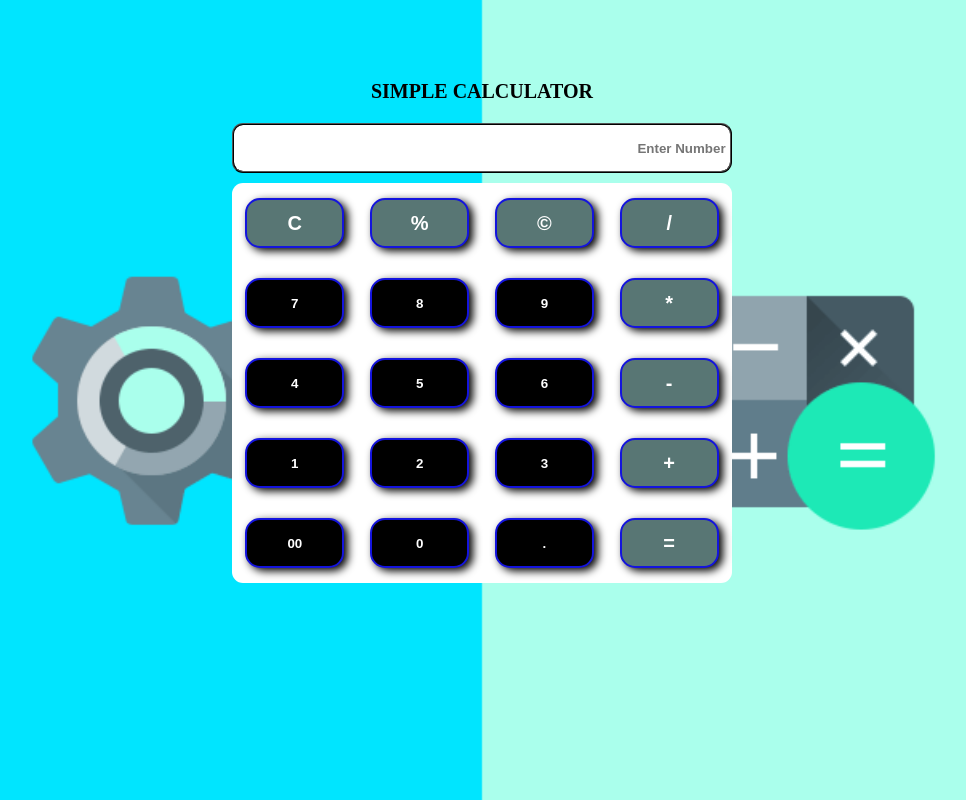
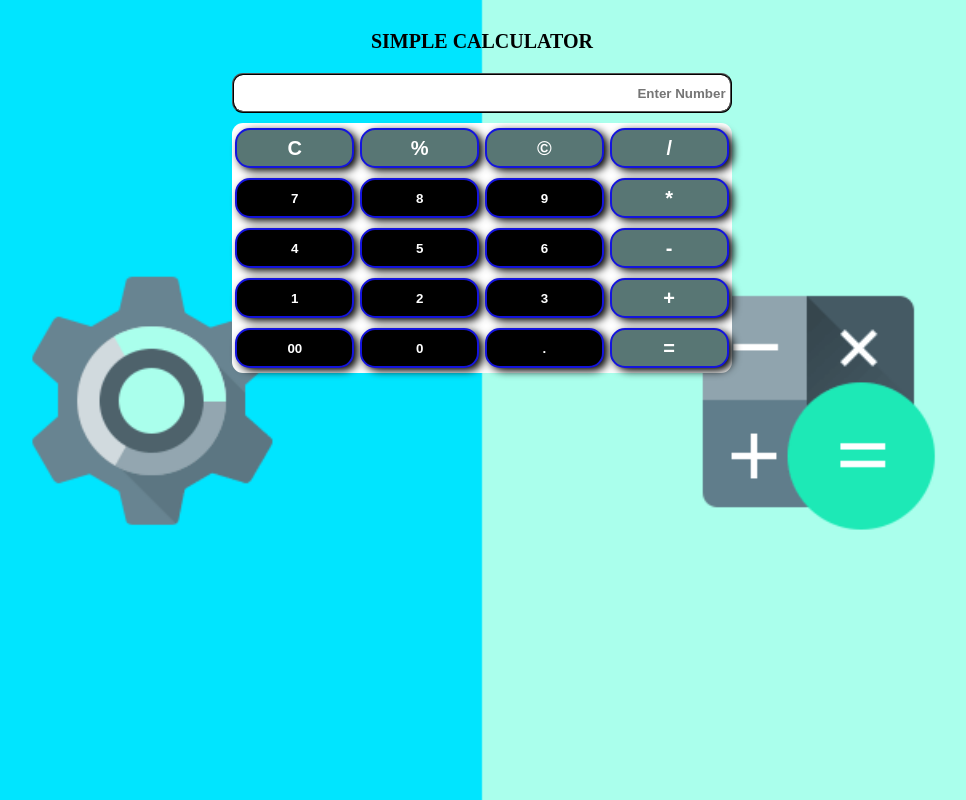
Before and after one commit to Renubakshi/Simple-Calculator, a plain HTML site: page index.html in a window 1280 px wide. Shown: the whole page, without its empty margins (158-1124 px from the left). Drawn offline with Linux system fonts and the light colour scheme.

Commit message:
updated index.css

```diff
--- a/css/index.css
+++ b/css/index.css
@@ -31,7 +31,7 @@ html{
     margin: 1rem 0rem;
     width: 100%;
     text-align: right;
-    height: 5rem;
+    height: 4rem;
     font-weight: 700;
     border-radius: 1.1rem;
     border: 0.2rem ridge var(--dark);
@@ -57,13 +57,14 @@ html{
     border : .2rem solid var(--dark-blue);
     border-radius:1.5rem;
     color: var(--light);
-    height: 5rem;
-    margin: 1.5rem 1.3rem;
+    height: 4rem;
+    margin: .5rem .3rem;
     box-shadow: 0.4rem 0.3rem 0.8rem var(--dark)
+
 }
 .h1{
     text-align: center;
-    padding-top: 8rem;
+    padding-top: 3rem;
 }
 
 /* MEDIA QUERY */
```
